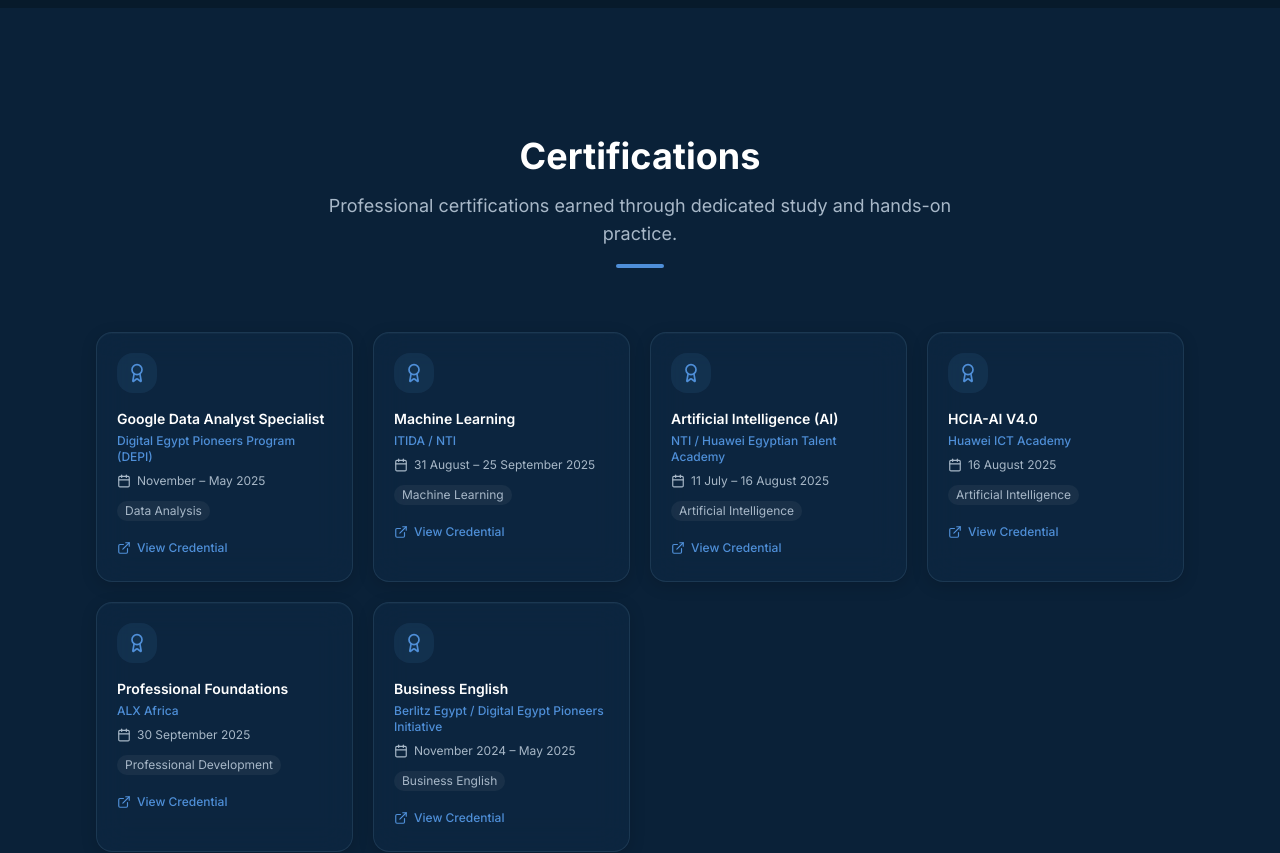
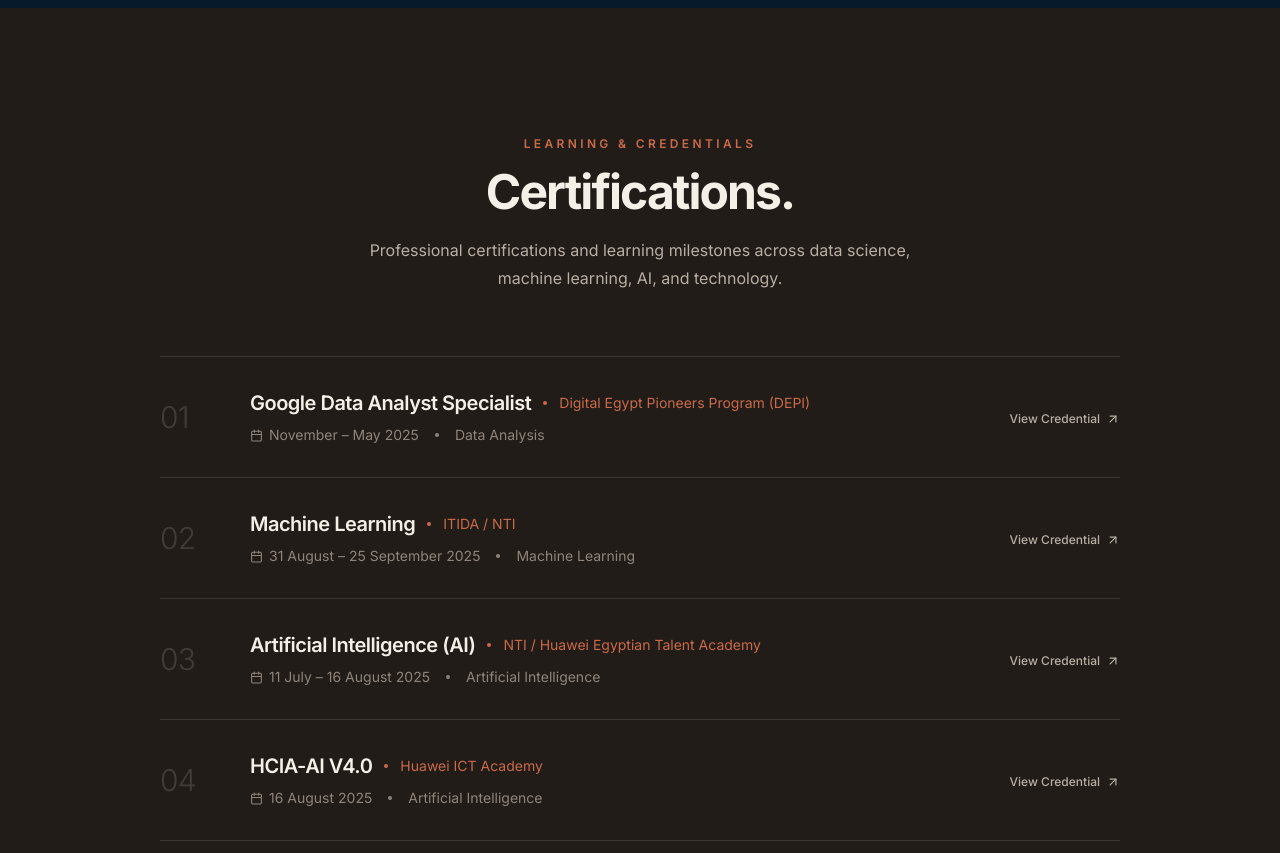
Before and after one commit to DohaAbdelrahman/Doha, a Next.js app: page / in a window 1280 px wide. Shown: the part 8220-9073 px from the top of the page. Built offline with nearby package versions, Linux system fonts and the light colour scheme.

Commit message:
update certificate

```diff
--- a/src/sections/CertificationsSection.tsx
+++ b/src/sections/CertificationsSection.tsx
@@ -1,49 +1,208 @@
 "use client";
 
-import ScrollReveal, { StaggerContainer, StaggerItem } from "@/components/portfolio/ScrollReveal";
-import MouseGlow from "@/components/portfolio/MouseGlow";
+import { motion } from "framer-motion";
+import { ArrowUpRight, Calendar, Award } from "lucide-react";
+
+import ScrollReveal from "@/components/portfolio/ScrollReveal";
 import { certifications } from "@/data/portfolio";
-import { Award, ExternalLink, Calendar } from "lucide-react";
+
+const COLORS = {
+  text: "#F4EFE7",
+  secondary: "#B8AEA4",
+  muted: "#8E847B",
+  accent: "#C96A4A",
+  border: "rgba(244,239,231,0.12)",
+};
 
 export default function CertificationsSection() {
   return (
-    <section id="certifications" className="py-24 sm:py-32 bg-[#0A2138]">
-      <div className="max-w-6xl mx-auto px-4 sm:px-6 lg:px-8">
-        <ScrollReveal className="text-center mb-16">
-          <h2 className="text-3xl sm:text-4xl font-bold text-white mb-4">Certifications</h2>
-          <p className="text-[#A8B8C8] max-w-2xl mx-auto text-base sm:text-lg">
-            Professional certifications earned through dedicated study and hands-on practice.
+    <section
+      id="certifications"
+      className="bg-[#211C18] py-24 sm:py-32"
+    >
+      <div className="mx-auto max-w-5xl px-6 sm:px-8">
+
+        {/* Header */}
+        <ScrollReveal className="mb-16 text-center">
+          <p
+            className="mb-4 text-xs font-semibold uppercase tracking-[0.28em]"
+            style={{ color: COLORS.accent }}
+          >
+            Learning & Credentials
           </p>
-          <div className="w-12 h-1 bg-[#4F8FD8] mx-auto rounded-full mt-4" />
+
+          <h2
+            className="text-4xl font-bold tracking-[-0.04em] sm:text-5xl"
+            style={{ color: COLORS.text }}
+          >
+            Certifications.
+          </h2>
+
+          <p
+            className="mx-auto mt-5 max-w-xl text-sm leading-7 sm:text-base"
+            style={{ color: COLORS.secondary }}
+          >
+            Professional certifications and learning milestones
+            across data science, machine learning, AI, and technology.
+          </p>
         </ScrollReveal>
 
-        <StaggerContainer className="grid grid-cols-1 sm:grid-cols-2 lg:grid-cols-4 gap-5">
-          {certifications.map((cert, idx) => (
-            <StaggerItem key={idx}>
-              <MouseGlow className="glass-subtle rounded-2xl p-5 hover-glass h-full flex flex-col">
-                <div className="w-10 h-10 rounded-xl bg-[#4F8FD8]/10 flex items-center justify-center text-[#4F8FD8] mb-4">
-                  <Award className="w-5 h-5" />
+        {/* Certifications List */}
+        <div>
+          {certifications.map((cert, index) => (
+            <motion.article
+              key={`${cert.title}-${index}`}
+              initial={{ opacity: 0, y: 18 }}
+              whileInView={{ opacity: 1, y: 0 }}
+              viewport={{
+                once: true,
+                margin: "-60px",
+              }}
+              transition={{
+                duration: 0.45,
+                delay: index * 0.04,
+              }}
+              className="group border-t py-7 sm:py-8"
+              style={{
+                borderColor: COLORS.border,
+              }}
+            >
+              <div className="grid gap-5 sm:grid-cols-[70px_1fr_auto] sm:items-center">
+
+                {/* Number */}
+                <div>
+                  <span
+                    className="text-3xl font-light tracking-tight"
+                    style={{
+                      color: `${COLORS.text}28`,
+                    }}
+                  >
+                    {String(index + 1).padStart(2, "0")}
+                  </span>
                 </div>
-                <h3 className="font-semibold text-white text-sm mb-1">{cert.title}</h3>
-                <p className="text-[#4F8FD8] text-xs font-medium mb-2">{cert.organization}</p>
-                <div className="flex items-center gap-1.5 text-[#A8B8C8] text-xs mb-3">
-                  <Calendar className="w-3.5 h-3.5" /><span>{cert.date}</span>
+
+                {/* Main Information */}
+                <div className="min-w-0">
+
+                  <div className="flex flex-wrap items-center gap-x-3 gap-y-1">
+                    <h3
+                      className="text-lg font-semibold tracking-tight sm:text-xl"
+                      style={{ color: COLORS.text }}
+                    >
+                      {cert.title}
+                    </h3>
+
+                    <span
+                      className="hidden h-1 w-1 rounded-full sm:block"
+                      style={{
+                        backgroundColor: COLORS.accent,
+                      }}
+                    />
+
+                    <span
+                      className="text-xs sm:text-sm"
+                      style={{
+                        color: COLORS.accent,
+                      }}
+                    >
+                      {cert.organization}
+                    </span>
+                  </div>
+
+                  <div
+                    className="mt-2 flex flex-wrap items-center gap-x-4 gap-y-2 text-xs sm:text-sm"
+                    style={{
+                      color: COLORS.muted,
+                    }}
+                  >
+                    <span className="inline-flex items-center gap-1.5">
+                      <Calendar size={13} />
+                      {cert.date}
+                    </span>
+
+                    {cert.skills?.length > 0 && (
+                      <>
+                        <span
+                          className="hidden h-1 w-1 rounded-full sm:block"
+                          style={{
+                            backgroundColor: COLORS.muted,
+                          }}
+                        />
+
+                        <span>
+                          {cert.skills.join(" · ")}
+                        </span>
+                      </>
+                    )}
+                  </div>
                 </div>
-                <div className="flex flex-wrap gap-1.5 mb-4 flex-1">
-                  {cert.skills.map((s) => (
-                    <span key={s} className="px-2 py-0.5 text-xs text-[#A8B8C8] bg-white/5 rounded-md">{s}</span>
-                  ))}
+
+                {/* Credential */}
+                <div>
+                  {cert.credentialUrl &&
+                  cert.credentialUrl !== "#" ? (
+                    <a
+                      href={cert.credentialUrl}
+                      target="_blank"
+                      rel="noopener noreferrer"
+                      className="
+                        inline-flex
+                        items-center
+                        gap-1.5
+                        text-xs
+                        font-medium
+                        transition-all
+                        duration-200
+                        group-hover:translate-x-1
+                      "
+                      style={{
+                        color: COLORS.secondary,
+                      }}
+                    >
+                      View Credential
+                      <ArrowUpRight size={14} />
+                    </a>
+                  ) : (
+                    <span
+                      className="text-xs"
+                      style={{
+                        color: COLORS.muted,
+                      }}
+                    >
+                      Credential unavailable
+                    </span>
+                  )}
                 </div>
-                {cert.credentialUrl && cert.credentialUrl !== "#" && (
-                  <a href={cert.credentialUrl} target="_blank" rel="noopener noreferrer"
-                    className="inline-flex items-center gap-1.5 text-xs font-medium text-[#4F8FD8] hover:text-[#6AA7E8] transition-colors">
-                    <ExternalLink className="w-3.5 h-3.5" />View Credential
-                  </a>
-                )}
-              </MouseGlow>
-            </StaggerItem>
+              </div>
+            </motion.article>
           ))}
-        </StaggerContainer>
+
+          {/* Bottom border */}
+          <div
+            className="border-t"
+            style={{
+              borderColor: COLORS.border,
+            }}
+          />
+        </div>
+
+        {/* Footer Count */}
+        <ScrollReveal className="mt-6 flex items-center justify-between">
+          <span
+            className="text-xs"
+            style={{ color: COLORS.muted }}
+          >
+            {certifications.length} Certifications
+          </span>
+
+          <div
+            className="flex items-center gap-2 text-xs"
+            style={{ color: COLORS.muted }}
+          >
+            <Award size={13} />
+            Continuous Learning
+          </div>
+        </ScrollReveal>
       </div>
     </section>
   );
```
